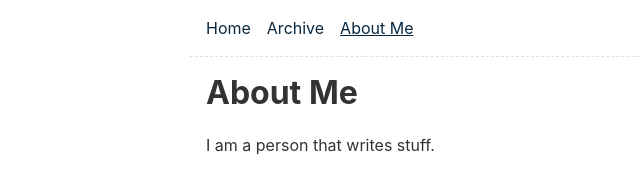
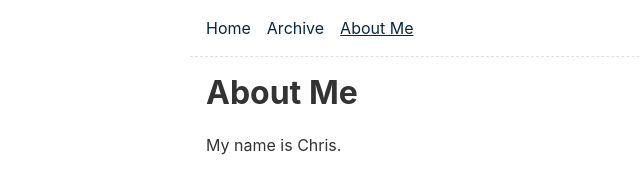
Before and after one commit to 1NF053C/op, an Eleventy site: page packages/blog/src/about/index.md in a window 1280 px wide. Shown: the whole page, without its empty margins (130-770 px from the left). Built offline with nearby package versions, Linux system fonts and the light colour scheme; Eleventy itself is replaced by a stand-in of ours; files that its build step writes are made by us from their sources.

Commit message:
about me

```diff
--- a/packages/blog/src/about/index.md
+++ b/packages/blog/src/about/index.md
@@ -7,4 +7,4 @@ eleventyNavigation:
 ---
 # About Me
 
-I am a person that writes stuff.
+My name is Chris.
```
